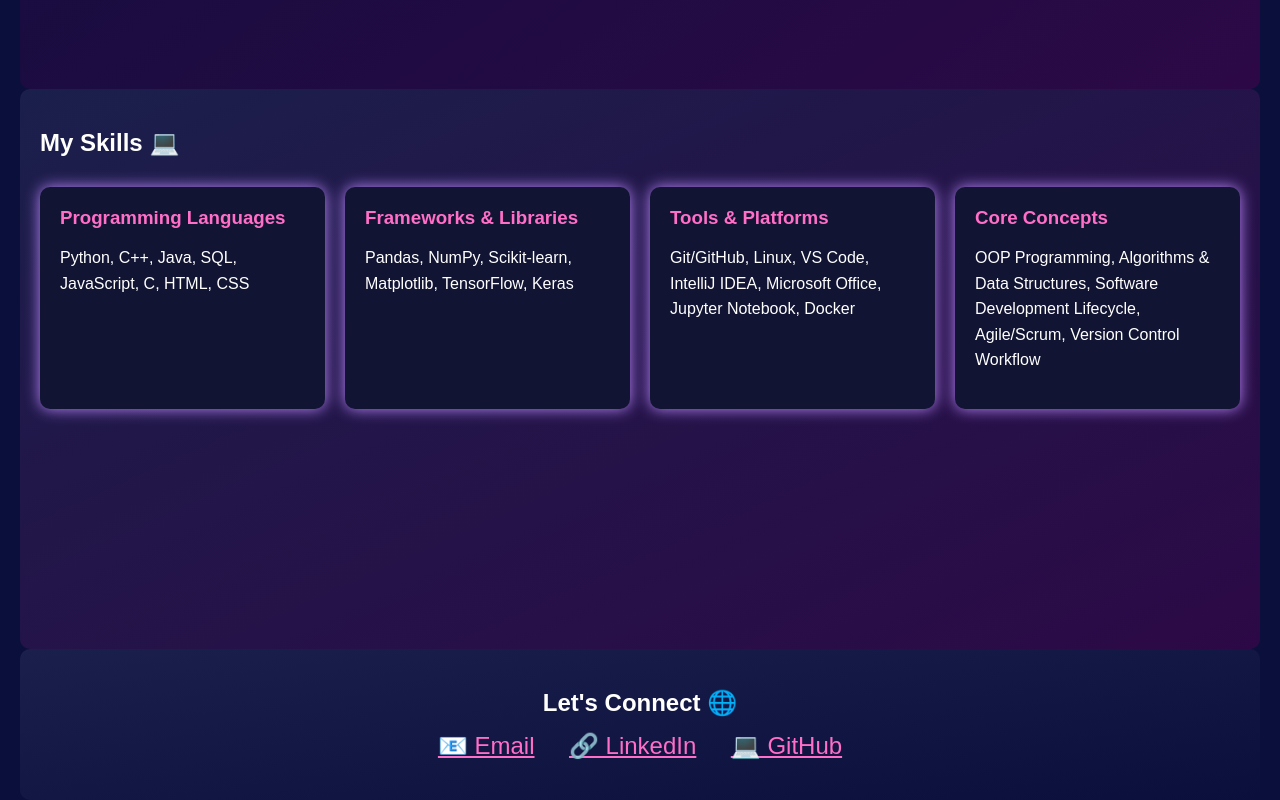
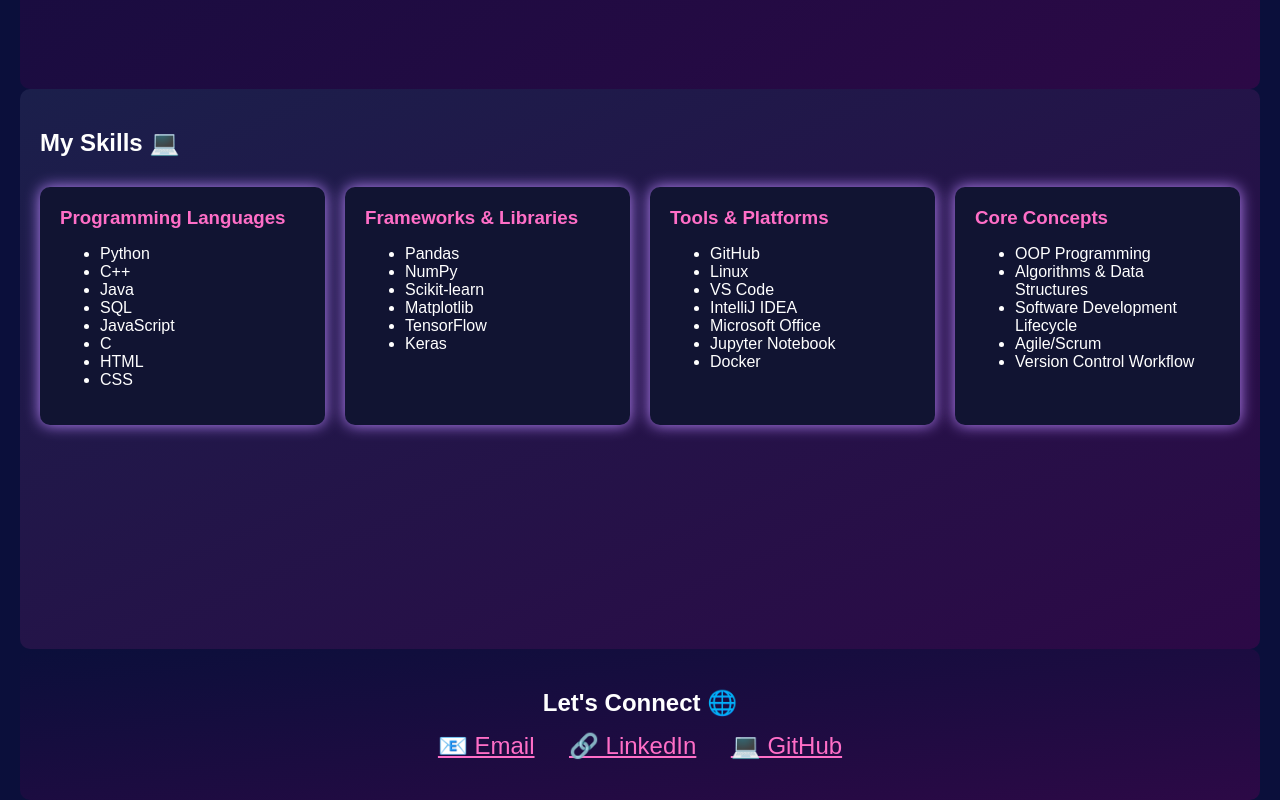
Before and after one commit to faisaxhmed/faisaxhmed.github.io, a plain HTML site: page portfolio.html in a window 1280 px wide. Shown: the part 1711-2511 px from the top of the page. Drawn offline with Linux system fonts and the light colour scheme.

Commit message:
Update portfolio.html

```diff
--- a/portfolio.html
+++ b/portfolio.html
@@ -137,7 +137,7 @@
 
   /* ===== Contact Section ===== */
   #contact {
-    background: linear-gradient(to bottom right, #1B1F4B, #0B0F3B);
+    background: linear-gradient(to bottom right, #0B0F3B, #2C0946);
     padding: 40px 20px;
     border-radius: 10px;
     text-align: center;
@@ -200,22 +200,56 @@
   <div class="skills-grid">
     <div class="skill-box">
       <h3>Programming Languages</h3>
-      <p>Python, C++, Java, SQL, JavaScript, C, HTML, CSS</p>
+      <ul>
+        <li>Python</li>
+        <li>C++</li>
+        <li>Java</li>
+        <li>SQL</li>
+        <li>JavaScript</li>
+        <li>C</li>
+        <li>HTML</li>
+        <li>CSS</li>
+      </ul>
     </div>
+
     <div class="skill-box">
       <h3>Frameworks & Libraries</h3>
-      <p>Pandas, NumPy, Scikit-learn, Matplotlib, TensorFlow, Keras</p>
+      <ul>
+        <li>Pandas</li>
+        <li>NumPy</li>
+        <li>Scikit-learn</li>
+        <li>Matplotlib</li>
+        <li>TensorFlow</li>
+        <li>Keras</li>
+      </ul>
     </div>
+
     <div class="skill-box">
       <h3>Tools & Platforms</h3>
-      <p>Git/GitHub, Linux, VS Code, IntelliJ IDEA, Microsoft Office, Jupyter Notebook, Docker</p>
+      <ul>
+        <li>GitHub</li>
+        <li>Linux</li>
+        <li>VS Code</li>
+        <li>IntelliJ IDEA</li>
+        <li>Microsoft Office</li>
+        <li>Jupyter Notebook</li>
+        <li>Docker</li>
+      </ul>
     </div>
+
     <div class="skill-box">
       <h3>Core Concepts</h3>
-      <p>OOP Programming, Algorithms & Data Structures, Software Development Lifecycle, Agile/Scrum, Version Control Workflow</p>
+      <ul>
+        <li>OOP Programming</li>
+        <li>Algorithms & Data Structures</li>
+        <li>Software Development Lifecycle</li>
+        <li>Agile/Scrum</li>
+        <li>Version Control Workflow</li>
+      </ul>
     </div>
   </div>
 </section>
+
 
 <!-- ===== Contact ===== -->
 <section id="contact">
@@ -223,7 +257,7 @@
   <div class="contact-links">
     <a href="mailto:faisaahmed004@gmail.com">📧 Email</a>
     <a href="https://www.linkedin.com/in/faisa-ahmed-41768a214" target="_blank">🔗 LinkedIn</a>
-    <a href="https://github.com/faisaahmed" target="_blank">💻 GitHub</a>
+    <a href="https://github.com/faisaxhmed/faisaxhmed.github.io" target="_blank">💻 GitHub</a>
   </div>
 </section>
 
```
